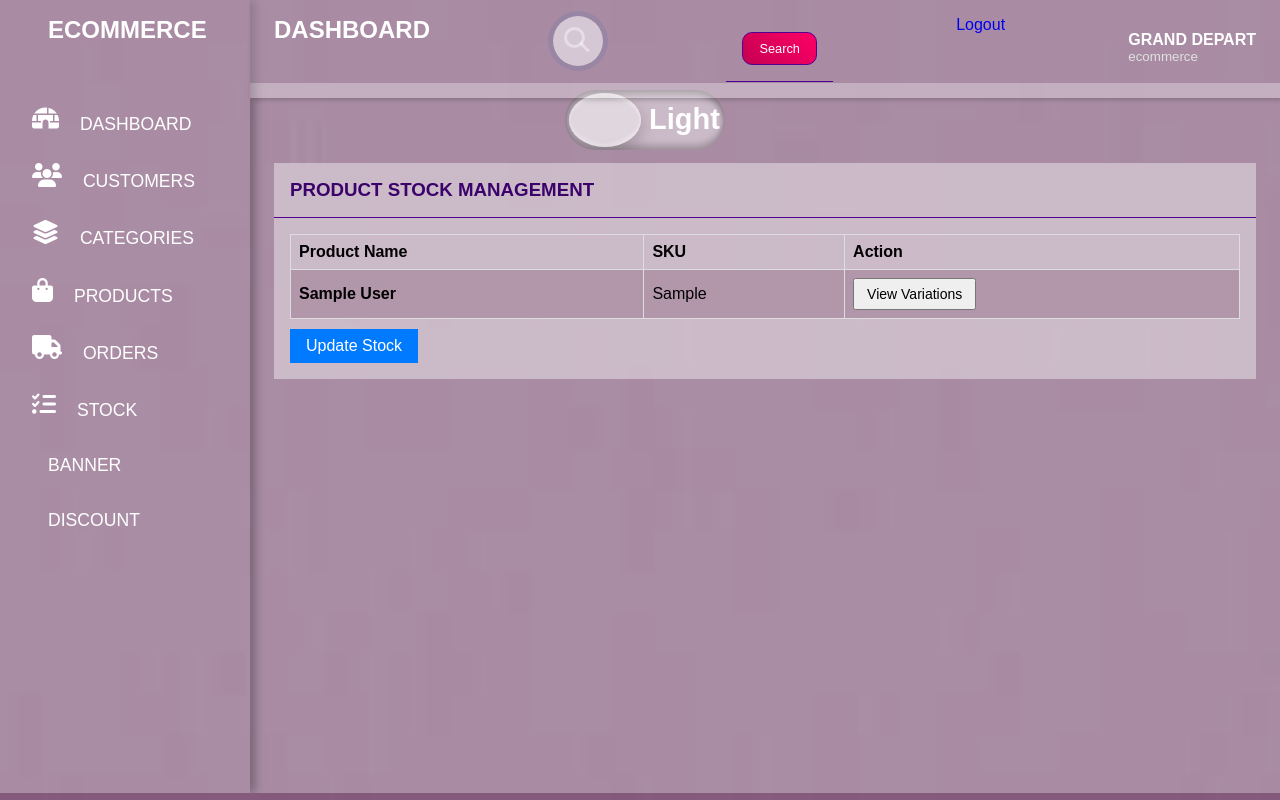
After one commit to MohammedAshiqueM/GD_ecommerce, a Django app: page /administration/stock_management/ in a window 1280 px wide. The commit adds this page. Run offline with Django 5.2, Linux system fonts and the light colour scheme; a user stored in the database is signed in; tables that the repository leaves empty hold one stand-in row (values such as "Sample post").

Commit message:
stock management added to the admin side

```diff
--- a/Admin_side/templates/common_block.html
+++ b/Admin_side/templates/common_block.html
@@ -43,8 +43,13 @@
                     </a>
                 </li>
                 <li>
-                    <a href="{% url 'orders' %}"><span class="las la-receipt"></span>
+                    <a href="{% url 'orders' %}"><span class="las la-receipt"><i class="fa-solid fa-truck"></i></span>
                         <span>Orders</span>
+                    </a>
+                </li>
+                <li>
+                    <a href="{% url 'stock_management' %}"><span class="las la-receipt"><i class="fa-solid fa-list-check"></i></span>
+                        <span>Stock</span>
                     </a>
                 </li>
                 <li>
--- /dev/null
+++ b/Admin_side/templates/stockManagement.html
@@ -0,0 +1,127 @@
+{% include 'common_block.html' %}
+<div class="projects">
+    <div class="card">
+        <div class="card-header">
+            <h3 class="heading">Product Stock Management</h3>
+        </div>
+        <div class="card-body">
+            <div class="table-responsive">
+                <form method="post" action="{% url 'update_stock' %}">
+                    {% csrf_token %}
+                    <table class="custom-table">
+                        <thead>
+                            <tr>
+                                <th scope="col">Product Name</th>
+                                <th scope="col">SKU</th>
+                                <th scope="col">Action</th>
+                            </tr>
+                        </thead>
+                        <tbody>
+                            {% for product in products %}
+                            <tr class="product-row">
+                                <td class="product-name">{{ product.name }}</td>
+                                <td>{{ product.SKU }}</td>
+                                <td><button type="button" class="view-button" onclick="toggleVariations({{ product.id }})">View Variations</button></td>
+                            </tr>
+                            <tr id="variations-{{ product.id }}" class="variation-row" style="display: none;">
+                                <td colspan="3">
+                                    <table class="inner-table">
+                                        <thead>
+                                            <tr>
+                                                <th scope="col">Variations</th>
+                                                <th scope="col">Current Stock</th>
+                                                <th scope="col">New Stock</th>
+                                            </tr>
+                                        </thead>
+                                        <tbody>
+                                            {% for config in product.configurations.all %}
+                                            <tr>
+                                                <td>
+                                                    {% for option in config.variation_options.all %}
+                                                        {{ option.variation.name }}: {{ option.value }}{% if not forloop.last %}, {% endif %}
+                                                    {% endfor %}
+                                                </td>
+                                                <td>{{ config.qty_in_stock }}</td>
+                                                <td>
+                                                    <input type="number" class="stock-input" name="config_{{ config.id }}" value="{{ config.qty_in_stock }}" min="0">
+                                                </td>
+                                            </tr>
+                                            {% endfor %}
+                                        </tbody>
+                                    </table>
+                                </td>
+                            </tr>
+                            {% endfor %}
+                        </tbody>
+                    </table>
+                    <button type="submit" class="update-button">Update Stock</button>
+                </form>
+            </div>
+        </div>
+    </div>
+</div>
+
+<script>
+function toggleVariations(productId) {
+    var row = document.getElementById('variations-' + productId);
+    if (row.style.display === 'none') {
+        row.style.display = 'table-row';
+    } else {
+        row.style.display = 'none';
+    }
+}
+</script>
+
+<style>
+    .custom-table {
+        width: 100%;
+        border-collapse: collapse;
+    }
+    .custom-table th,
+    .custom-table td {
+        border: 1px solid #ddd; /* Light gray border for table cells */
+        padding: 8px;
+        text-align: left;
+    }
+    .product-row {
+        background-color: #b296aa; /* Light cyan background for product rows */
+        margin-bottom: 10px; /* Adds margin bottom to each product row */
+    }
+    .product-name {
+        font-weight: bold;
+    }
+    .view-button {
+        padding: 6px 12px;
+        font-size: 14px;
+    }
+    .variation-row {
+        background-color: #8e858c; /* Light orange background for variation rows */
+    }
+    .inner-table {
+        width: 100%;
+        border-collapse: collapse;
+        margin-top: 10px;
+    }
+    .inner-table th,
+    .inner-table td {
+        border: 1px solid #ddd; /* Light gray border for inner table cells */
+        padding: 8px;
+        text-align: left;
+    }
+    .stock-input {
+        width: 80px;
+        padding: 4px;
+    }
+    .update-button {
+        margin-top: 10px;
+        padding: 8px 16px;
+        font-size: 16px;
+        background-color: #007bff; /* Bootstrap's primary button color */
+        color: #fff;
+        border: none;
+        cursor: pointer;
+    }
+    .update-button:hover {
+        background-color: #0056b3; /* Darker shade of primary color on hover */
+    }
+</style>
--- a/Admin_side/urls.py
+++ b/Admin_side/urls.py
@@ -27,5 +27,7 @@ urlpatterns = [
     path('editProduct/<pk>/', views.editProduct, name='editProduct'),
     path('orders/', views.orders, name='orders'),
     path('change_order_status/<int:order_id>/', views.change_order_status, name='change_order_status'),
+    path('stock_management/', views.stock_management, name='stock_management'),
+    path('admin/update-stock/', views.update_stock, name='update_stock'),
     path('adminLogout/', views.adminLogout, name='adminLogout'),
 ]
--- a/Admin_side/views.py
+++ b/Admin_side/views.py
@@ -688,6 +688,25 @@ def change_order_status(request, order_id):
     else:
         return JsonResponse({'message': 'Invalid status.'}, status=400)
 
+@login_required
+def stock_management(request):
+    products = Product.objects.prefetch_related('configurations__variation_options').all()
+    return render(request, 'stockManagement.html', {'products': products})
+
+@login_required
+def update_stock(request):
+    if request.method == 'POST':
+        for config_id, qty in request.POST.items():
+            if config_id.startswith('config_'):
+                config_id = config_id.replace('config_', '')
+                try:
+                    config = ProductConfiguration.objects.get(id=config_id)
+                    config.qty_in_stock = int(qty)
+                    config.save()
+                except (ProductConfiguration.DoesNotExist, ValueError):
+                    pass
+    return redirect('stockManagement')
+
 def adminLogout(request):
     auth_logout(request)
     return redirect("adminLogin")
```
